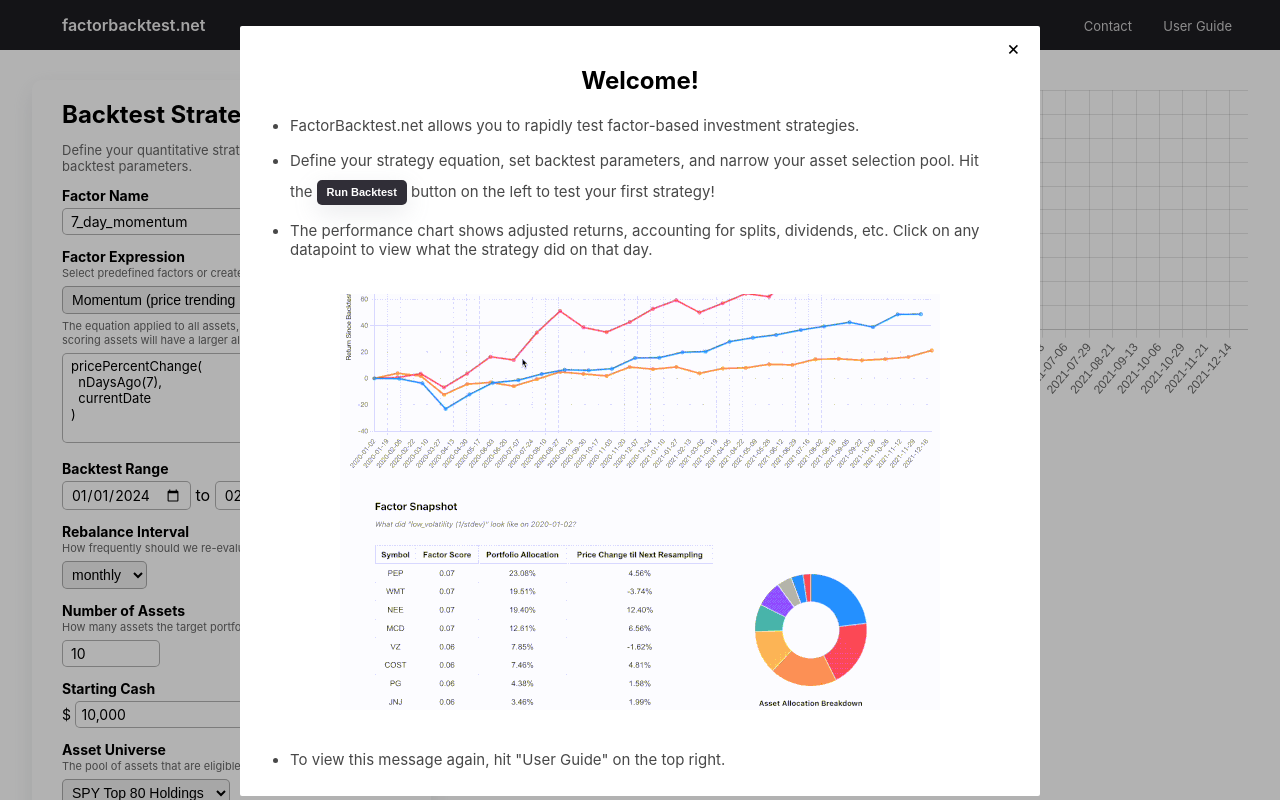
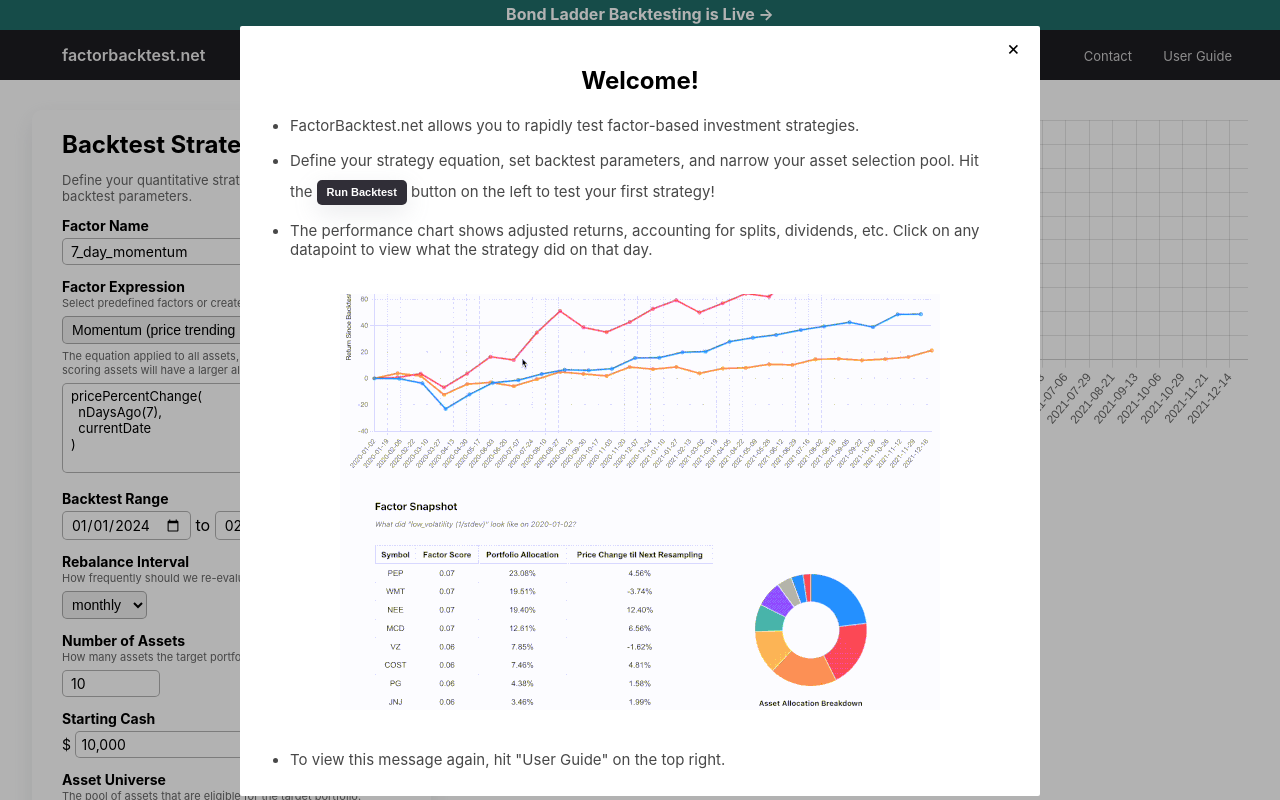
Before and after one commit to sahilsk11/factorbacktest, a React (Create React App) app in the folder frontend/: page / in a window 1280 px wide. Shown: the top 800 px of the page. Built offline with nearby package versions, Linux system fonts and the light colour scheme; no server answers.

Commit message:
fix tests, improve nav

```diff
--- a/frontend/src/App.tsx
+++ b/frontend/src/App.tsx
@@ -60,7 +60,10 @@ const App = () => {
   }, [factorData])
 
   return <>
-    <Nav setShowHelpModal={setShowHelpModal} setShowContactModal={setShowContactModal} />
+    <div className='bond-ad' onClick={() => {window.location.href="/bonds"}}>
+    <p className='bond-ad-text'><b>Bond Ladder Backtesting is Live →</b></p>
+    </div>
+    <Nav showLinks={true} setShowHelpModal={setShowHelpModal} setShowContactModal={setShowContactModal} />
     <div className="centered-container">
       <div className="container">
         <div className="column form-wrapper">
@@ -142,7 +145,8 @@ export function getOrCreateUserID(): string {
   return newUserID;
 }
 
-export function Nav({ setShowHelpModal, setShowContactModal }: {
+export function Nav({ setShowHelpModal, setShowContactModal, showLinks }: {
+  showLinks: boolean;
   setShowHelpModal: React.Dispatch<React.SetStateAction<boolean>>;
   setShowContactModal: React.Dispatch<React.SetStateAction<boolean>>;
 
@@ -150,6 +154,7 @@ export function Nav({ setShowHelpModal, setShowContactModal }: {
   return <>
     <div className='nav'>
       <h4 className='nav-title' onClick={() => window.location.href = "/"}>factorbacktest.net</h4>
+      {showLinks ?
         <div className='nav-element-container'>
           <div className='nav-element-wrapper'>
             <p onClick={() => setShowContactModal(true)} className='nav-element-text'>Contact</p>
@@ -158,6 +163,7 @@ export function Nav({ setShowHelpModal, setShowContactModal }: {
             <p onClick={() => setShowHelpModal(true)} className='nav-element-text'>User Guide</p>
           </div>
         </div>
+        : null}
     </div>
   </>
 }
--- a/frontend/src/Bond/Bond.tsx
+++ b/frontend/src/Bond/Bond.tsx
@@ -61,6 +61,7 @@ interface Metrics {
   stdev: number;
   averageCoupon: number;
   maxDrawdown: number;
+  totalCoupon: number;
 }
 
 interface CouponPaymentOnDate {
@@ -232,7 +233,7 @@ export function BondBuilder() {
   }, []);
 
   return <>
-    <Nav setShowHelpModal={setShowHelpModal} setShowContactModal={setShowContactModal} />
+    <Nav showLinks={false} setShowHelpModal={setShowHelpModal} setShowContactModal={setShowContactModal} />
     <div className='centered-container' >
       <div className='container'>
         <div className="column form-wrapper">
@@ -267,10 +268,14 @@ function ResultsOverview({
   if (!metrics) {
     return null;
   }
+  function numberWithCommas(x:number) {
+    return Math.floor(x+0.05).toString().replace(/\B(?=(\d{3})+(?!\d))/g, ",");
+}
   return <>
-    <div className='tile' style={{ marginTop: "10px" }}>
+    <div className='tile' style={{ marginTop: "10px", marginBottom: "20px" }}>
       <h4 style={{ textAlign: "left", margin: "0px" }}>Portfolio at a Glance</h4>
-      <p className='subtext'>Average Coupon: {(metrics.averageCoupon * 100).toFixed(2)}%</p>
+      <p className='subtext'>Average Annual Coupon Rate: {(metrics.averageCoupon * 100).toFixed(2)}%</p>
+      <p className='subtext'>Total Coupon Payments: ${numberWithCommas(metrics.totalCoupon)}</p>
       <p className='subtext'>Standard Deviation: {(metrics.stdev * 100).toFixed(2)}%</p>
       <p className='subtext'>Maximum Drawdown: {(metrics.maxDrawdown * 100).toFixed(2)}%</p>
     </div>
@@ -580,7 +585,7 @@ function BondLadderChart({ bondLadder }: {
 
   return <>
     <h4 className='chart-title'>Bond Ladder</h4>
-    <p className='chart-description'>Three bonds are initially purchased based on the given starting duration (such as 1Y, 2Y, 3Y). When a bond matures, a new bond is purchased to replace it at the current market interest rates. Each bond and the subsequent bonds that replace them are referenced here as a "bond set." At any given time, a bond set will only hold one active bond.</p>
+    <p className='chart-description'>Three bonds are initially purchased based on the given starting duration (such as 1Y, 2Y, 3Y). When a bond matures, a new bond is purchased to replace it at the current market interest rates. Each bond and the subsequent bonds that replace them are referenced here as a "bond set."</p>
     <div className='backtest-chart-wrapper'>
 
 
--- a/frontend/src/app.css
+++ b/frontend/src/app.css
@@ -132,3 +132,18 @@
   right: calc(2.5% + 16px);
   height: 100%;
 }
+
+.bond-ad {
+  width: 100%;
+  height: 30px;
+  background-color: #206D69;
+  cursor: pointer;
+}
+
+
+.bond-ad-text {
+  text-align: center;
+  color: white;
+  padding-top: 4px;
+  margin-top: 0px;
+}
```
Also changed, not shown: 2 other files (tests, documents, lock files or other folders). Lines whose indentation alone changed are shown as unchanged.
